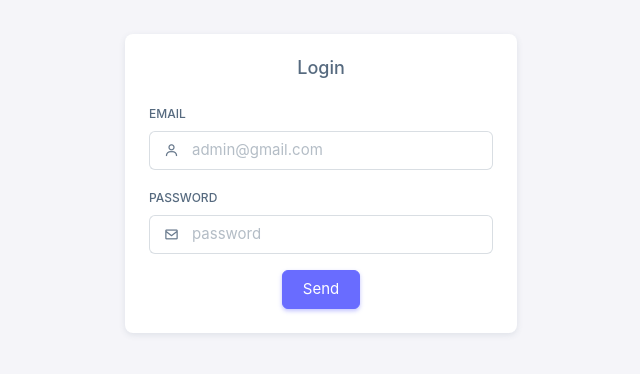
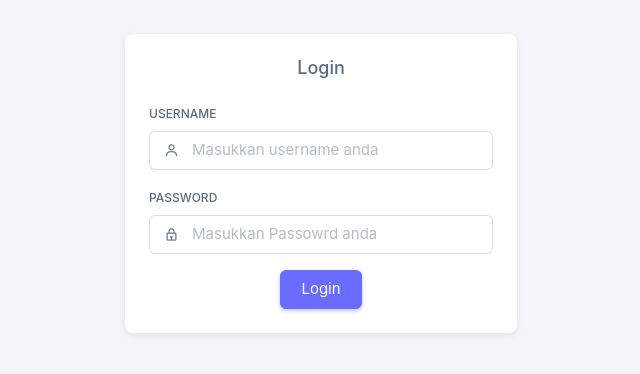
Before and after one commit to ameliadewi19/ExamBroadcastScheduler, a React (Create React App) app in the folder frontend/: page / in a window 1280 px wide. Shown: the part 116-490 px from the top of the page, without its empty margins (319-959 px from the left). Built offline with nearby package versions, Linux system fonts and the light colour scheme.

Commit message:
update dosen

```diff
--- a/frontend/src/components/Login.js
+++ b/frontend/src/components/Login.js
@@ -4,67 +4,73 @@ import axios from 'axios';
 function Login() {
   const [username, setUsername] = useState('');
   const [password, setPassword] = useState('');
-  const [message, setMessage] = useState('');
+  const [error, setError] = useState('');
+
+  const handleUsernameChange = (e) => {
+    setUsername(e.target.value);
+  };
+
+  const handlePasswordChange = (e) => {
+    setPassword(e.target.value);
+  };
 
   const handleSubmit = async (e) => {
     e.preventDefault();
 
     try {
-      const response = await axios.post('/login', { username, password });
+      const response = await axios.post('http://localhost:5000/login', {
+        username,
+        password,
+      });
 
-      if (response.data.success) {
-        setMessage('Login successful');
-      } else {
-        setMessage('Invalid credentials');
-      }
-    } catch (error) {
-      console.error('Error:', error);
-      setMessage('An error occurred');
+      // Jika login berhasil, Anda dapat menavigasi pengguna ke halaman lain atau melakukan tindakan lain yang sesuai.
+      console.log('Login berhasil', response.data);
+    } catch (err) {
+      setError('Login gagal. Username atau password salah.');
     }
   };
 
   return (
-    <div class="container-fluid">
+    <div className="container-fluid">
       <div className="row justify-content-center" style={{ marginTop: '150px' }}>
-        <div class="col-4">
-          <div class="card mb-4">
-            <div class="card-header d-flex justify-content-center align-items-center">
-              <h5 class="mb-0">Login</h5>
+        <div className="col-4">
+          <div className="card mb-4">
+            <div className="card-header d-flex justify-content-center align-items-center">
+              <h5 className="mb-0">Login</h5>
             </div>
-            <div class="card-body">
-              <form>
-                <div class="mb-3">
-                  <label class="form-label" for="basic-icon-default-email">Email</label>
-                  <div class="input-group input-group-merge">
-                    <span id="basic-icon-default-fullname2" class="input-group-text">
-                      <i class="bx bx-user"></i>
+            <div className="card-body">
+            {error && <div className="error">{error}</div>}
+              <form onSubmit={handleSubmit}>
+                <div className="mb-3">
+                  <label className="form-label" htmlFor="basic-icon-default-email">Username</label>
+                  <div className="input-group input-group-merge">
+                    <span id="basic-icon-default-fullname2" className="input-group-text">
+                      <i className="bx bx-user"></i>
                     </span>
                     <input
                       type="text"
-                      class="form-control"
-                      id="basic-icon-default-fullname"
-                      placeholder="admin@gmail.com"
-                      aria-label="John Doe"
-                      aria-describedby="basic-icon-default-fullname2"
+                      className="form-control"
+                      placeholder="Masukkan username anda"
+                      value={username}
+                      onChange={handleUsernameChange}
                     />
                   </div>
                 </div>
-                <div class="mb-3">
-                  <label class="form-label" for="basic-icon-default-password">Password</label>
-                  <div class="input-group input-group-merge">
-                    <span class="input-group-text"><i class="bx bx-envelope"></i></span>
+                <div className="mb-3">
+                  <label className="form-label" htmlFor="basic-icon-default-password">Password</label>
+                  <div className="input-group input-group-merge">
+                    <span className="input-group-text"><i className="bx bx-lock"></i></span>
                     <input
-                      type="text"
-                      id="basic-icon-default-email"
-                      class="form-control"
-                      placeholder="password"
-                      aria-label="john.doe"
-                      aria-describedby="basic-icon-default-email2"
+                      type="password"
+                      className="form-control"
+                      placeholder="Masukkan Passowrd anda"
+                      value={password}
+                      onChange={handlePasswordChange}
                     />
                   </div>
                 </div>
-                <div class="d-flex justify-content-center align-items-center">
-                  <button type="submit" class="btn btn-primary ">Send</button>
+                <div className="d-flex justify-content-center align-items-center">
+                  <button type="submit" className="btn btn-primary ">Login</button>
                 </div>
               </form>
             </div>
```
